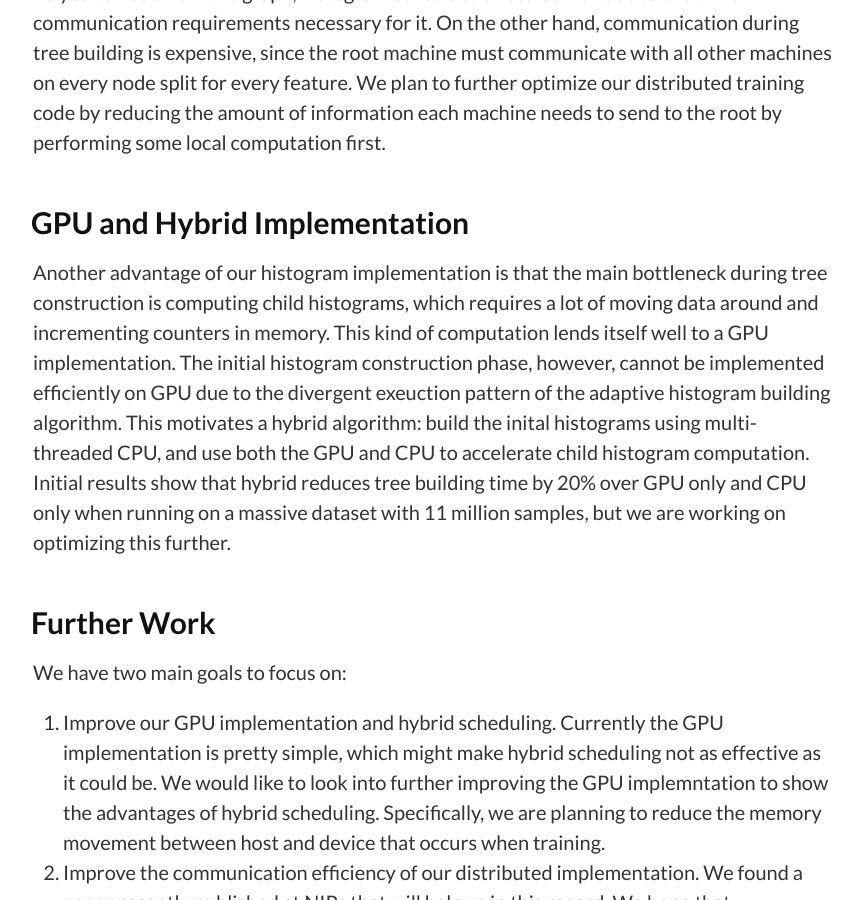
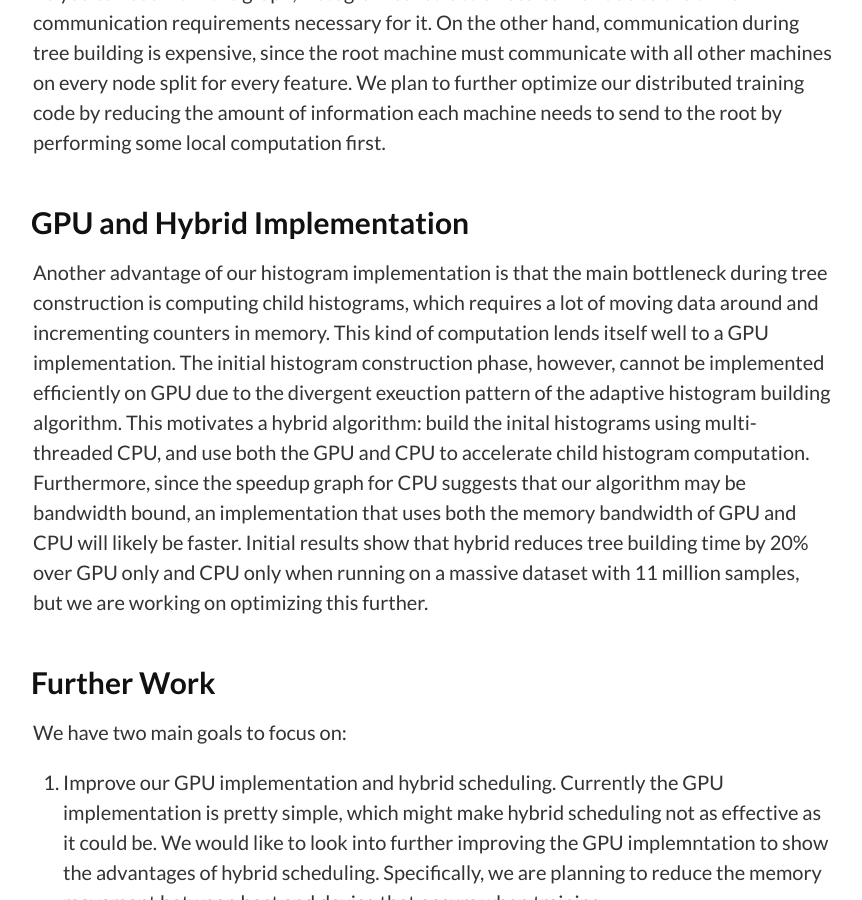
Before and after one commit to raypeng/DGBDT, a Jekyll site: the page built from index.md, in a window 1280 px wide and 900 px high, scrolled down 4883 px. Shown: the whole window, without its empty margins (207-1069 px from the left). Built offline with Jekyll 4.4.1, drawn with Linux system fonts in a browser that asks for light colours; our own code applies the rules of GitHub Pages for plain Markdown files.

Commit message:
more website update

```diff
--- a/index.md
+++ b/index.md
@@ -199,7 +199,10 @@ itself well to a GPU implementation. The initial histogram construction phase,
 however, cannot be implemented efficiently on GPU due to the divergent exeuction
 pattern of the adaptive histogram building algorithm. This motivates a hybrid
 algorithm: build the inital histograms using multi-threaded CPU, and
-use both the GPU and CPU to accelerate child histogram computation.
+use both the GPU and CPU to accelerate child histogram computation. Furthermore,
+since the speedup graph for CPU suggests that our algorithm may be bandwidth
+bound, an implementation that uses both the memory bandwidth of GPU and CPU will
+likely be faster.
 Initial results show that hybrid reduces tree building time by 20% over GPU only and
 CPU only when running on a massive dataset with 11 million samples, but we are working on
 optimizing this further.
```
